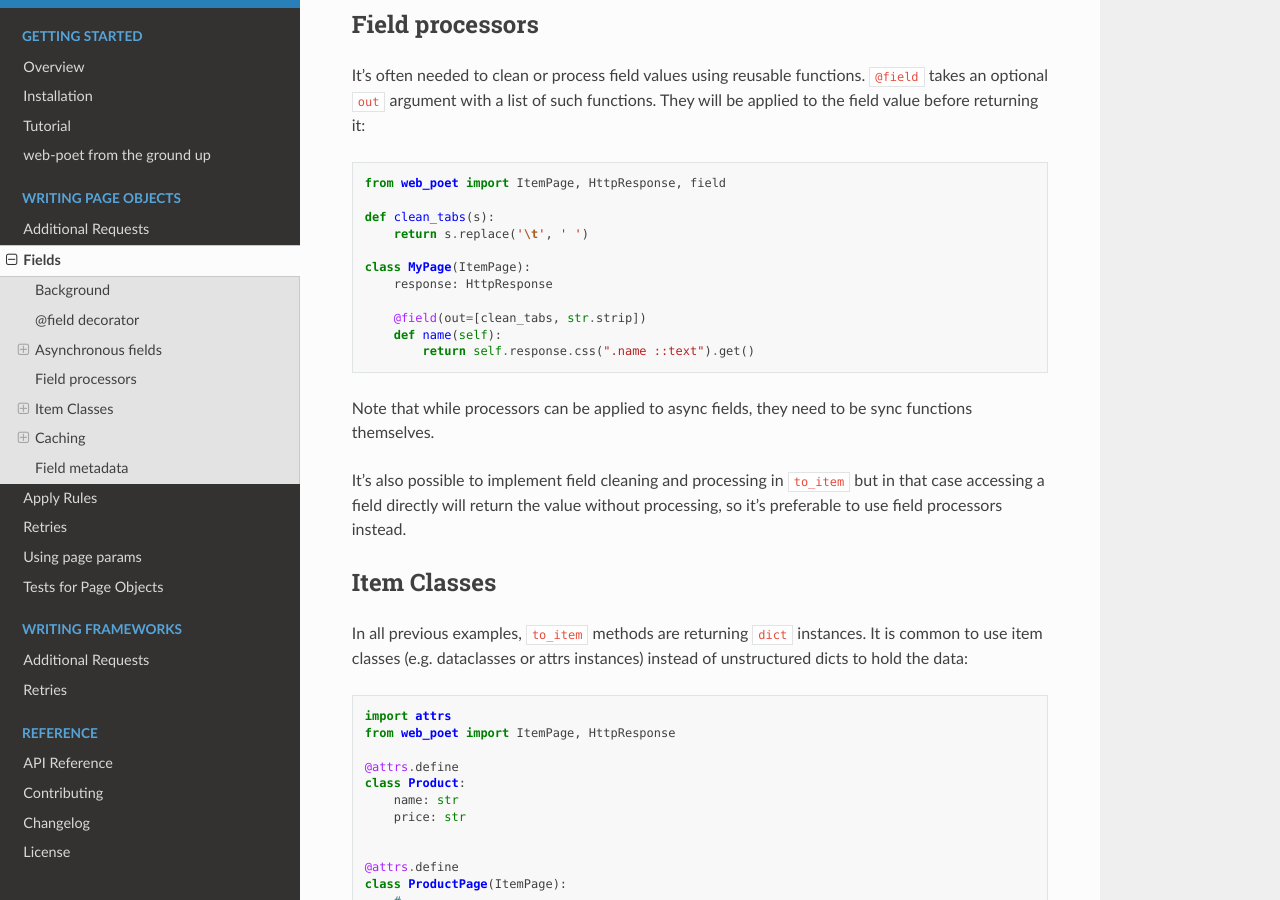
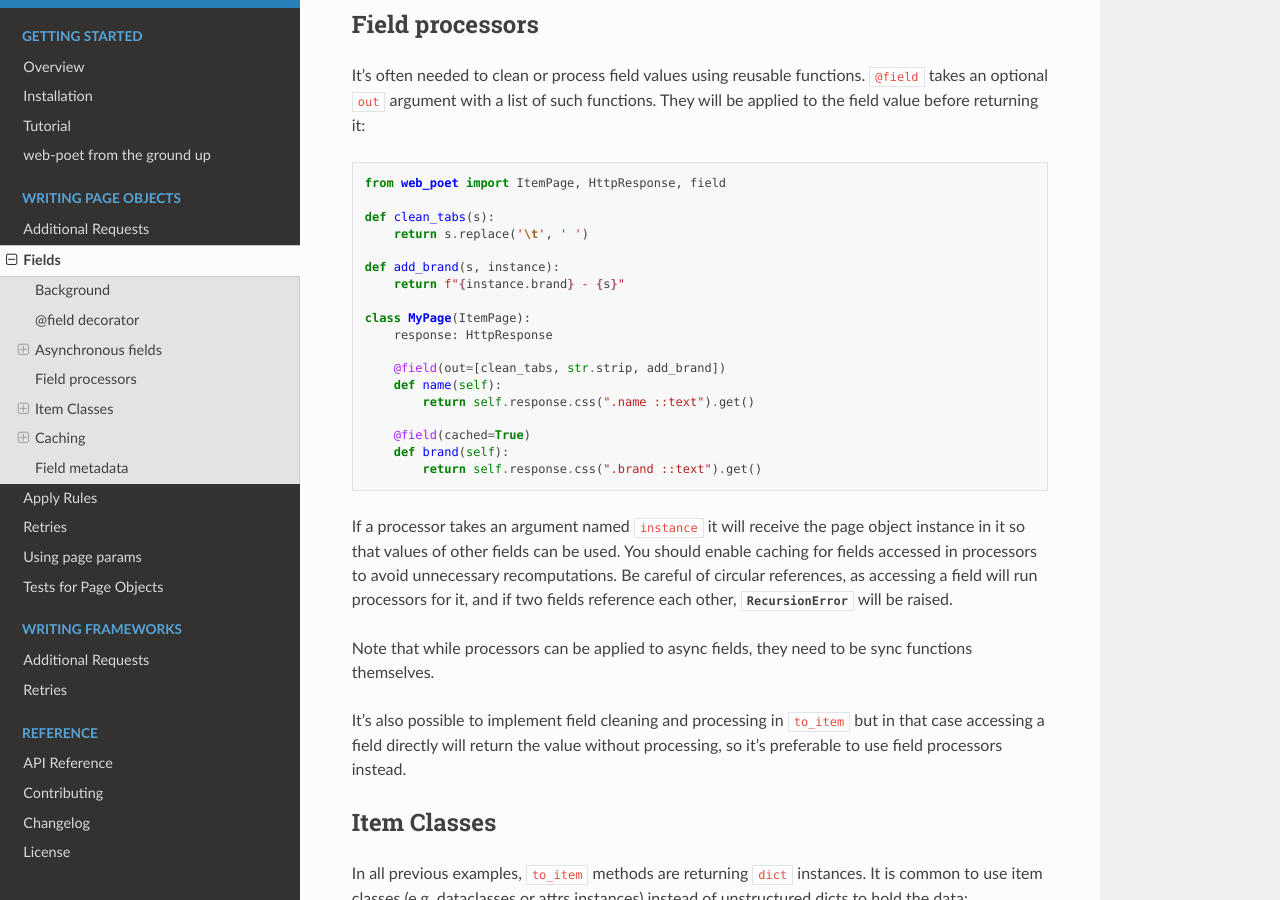
Before and after one commit to scrapinghub/web-poet, a Sphinx documentation site: the page built from docs/page-objects/fields.rst, in a window 1280 px wide and 900 px high, scrolled down 2814 px. Built offline with Sphinx 7.4.7 and the Read the Docs theme 2.0.0, drawn with Linux system fonts in a browser that asks for light colours.

Commit message:
Add docs for instance in processors.

```diff
--- a/docs/page-objects/fields.rst
+++ b/docs/page-objects/fields.rst
@@ -165,12 +165,26 @@ They will be applied to the field value before returning it:
     def clean_tabs(s):
         return s.replace('\t', ' ')
 
+    def add_brand(s, instance):
+        return f"{instance.brand} - {s}"
+
     class MyPage(ItemPage):
         response: HttpResponse
 
-        @field(out=[clean_tabs, str.strip])
+        @field(out=[clean_tabs, str.strip, add_brand])
         def name(self):
             return self.response.css(".name ::text").get()
+
+        @field(cached=True)
+        def brand(self):
+            return self.response.css(".brand ::text").get()
+
+If a processor takes an argument named ``instance`` it will receive the page
+object instance in it so that values of other fields can be used. You should
+enable caching for fields accessed in processors to avoid unnecessary
+recomputations. Be careful of circular references, as accessing a field will
+run processors for it, and if two fields reference each other,
+:class:`RecursionError` will be raised.
 
 Note that while processors can be applied to async fields, they need to be
 sync functions themselves.
```
